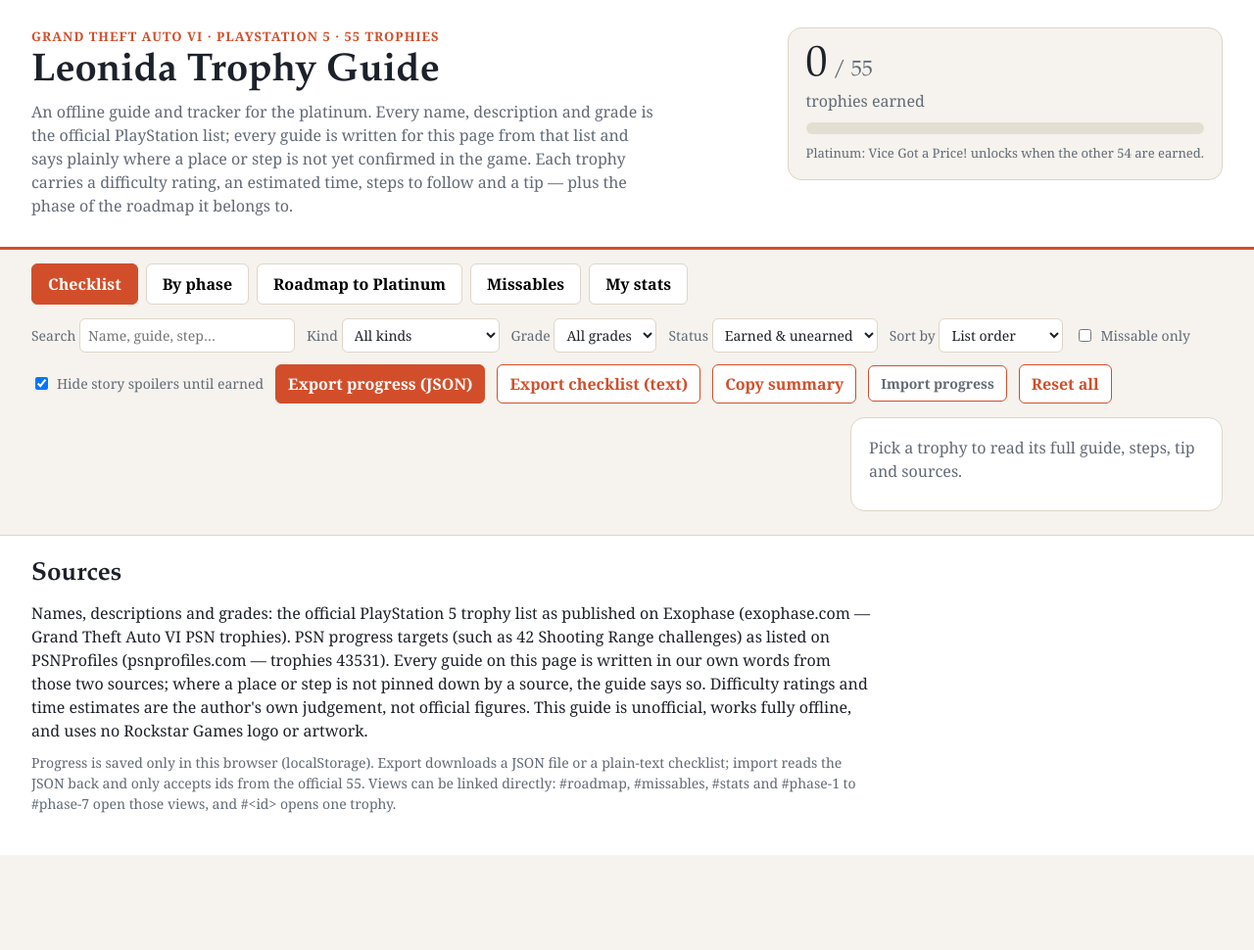
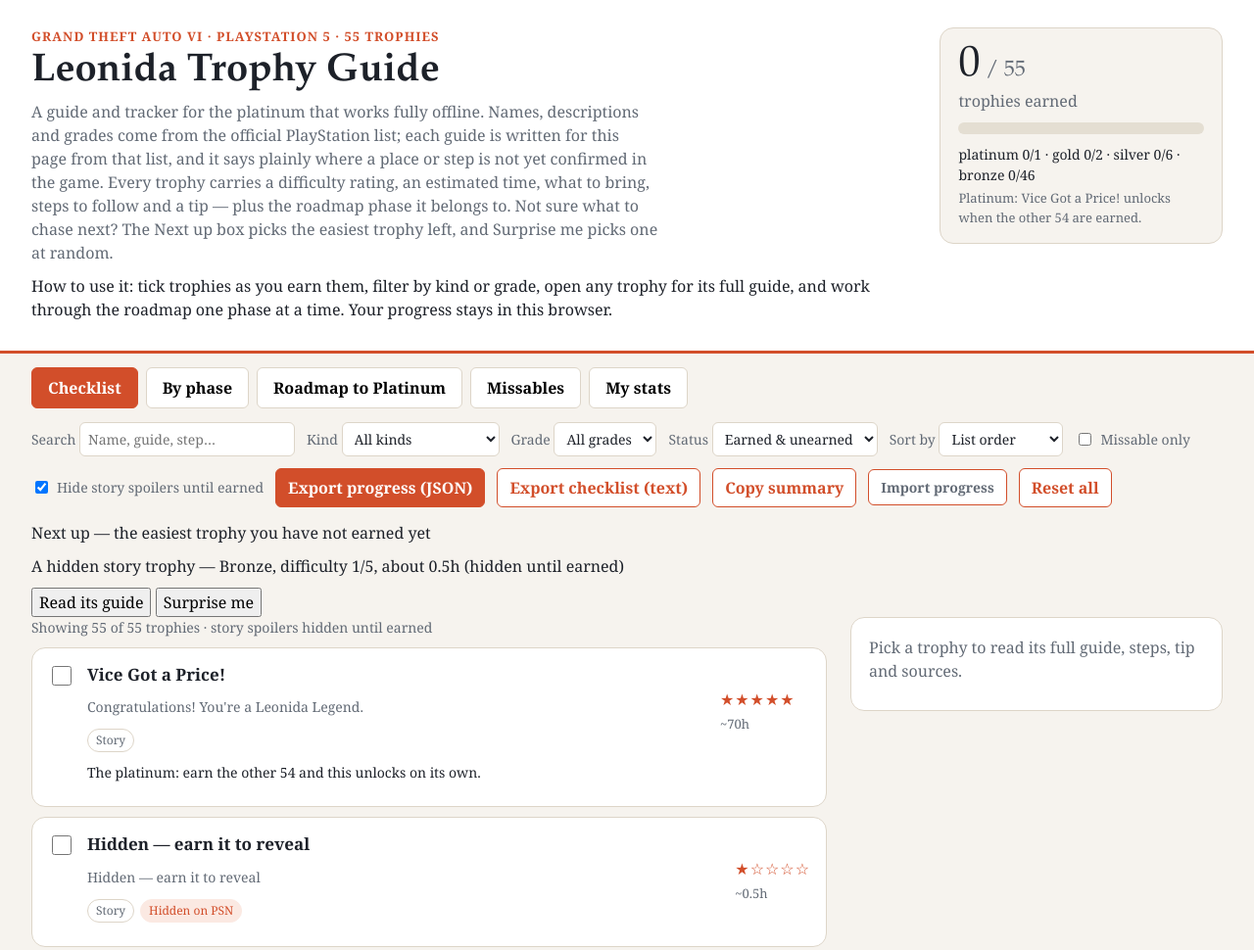
Before and after one commit to labixiaoge/gta6-trophy-guide-01, a website: page app/index.html in a window 1280 px wide. Shown: the top 970 px of the page at 98% size. Before the commit the page ends 873 px from the top, so only its background shows below. Drawn offline with Linux system fonts and the light colour scheme.

Commit message:
Round 5 rebuild: update app/index.html

```diff
--- a/app/index.html
+++ b/app/index.html
@@ -12,7 +12,8 @@
   <div>
     <p class="kicker">Grand Theft Auto VI &middot; PlayStation 5 &middot; 55 trophies</p>
     <h1>Leonida Trophy Guide</h1>
-    <p class="subtitle">An offline guide and tracker for the platinum. Every name, description and grade is the official PlayStation list; every guide is written for this page from that list and says plainly where a place or step is not yet confirmed in the game. Each trophy carries a difficulty rating, an estimated time, steps to follow and a tip — plus the phase of the roadmap it belongs to.</p>
+    <p class="subtitle">A guide and tracker for the platinum that works fully offline. Names, descriptions and grades come from the official PlayStation list; each guide is written for this page from that list, and it says plainly where a place or step is not yet confirmed in the game. Every trophy carries a difficulty rating, an estimated time, what to bring, steps to follow and a tip — plus the roadmap phase it belongs to. Not sure what to chase next? The Next up box picks the easiest trophy left, and Surprise me picks one at random.</p>
+    <p class="howto">How to use it: tick trophies as you earn them, filter by kind or grade, open any trophy for its full guide, and work through the roadmap one phase at a time. Your progress stays in this browser.</p>
   </div>
   <div class="progress-box" id="progressBox" aria-label="Platinum progress">
     <p class="big-count"><span id="earnedCount">0</span><span class="of"> / 55</span></p>
@@ -81,6 +82,12 @@
 
 <main>
   <section id="viewList" class="view">
+    <div class="next-up" id="nextUpBox">
+      <p class="next-up-label">Next up — the easiest trophy you have not earned yet</p>
+      <p class="next-up-name" id="nextUpText"></p>
+      <button id="nextUpOpen" type="button">Read its guide</button>
+      <button id="surpriseBtn" type="button">Surprise me</button>
+    </div>
     <div class="layout">
       <div>
         <p class="list-meta" id="listMeta"></p>
@@ -94,7 +101,7 @@
 
   <section id="viewPhases" class="view" hidden>
     <h2>Trophies by roadmap phase</h2>
-    <p class="view-intro">The same 55 trophies, grouped by the phase of the roadmap they belong to — so the order to earn them in is visible at a glance. Filters above still apply; sort by difficulty or time to pick the next trophy inside a phase.</p>
+    <p class="view-intro">The same 55 trophies, grouped by the phase of the roadmap they belong to, so the order to earn them in is visible at a glance. The filters above still apply; sort by difficulty or time to pick the next trophy inside a phase. Each phase has a button to tick all its trophies at once. Press <kbd>/</kbd> to jump to search, <kbd>n</kbd> to open the next-up guide.</p>
     <div id="phaseGroups"></div>
   </section>
 
@@ -120,7 +127,7 @@
 <footer>
   <h2>Sources</h2>
   <p>Names, descriptions and grades: the official PlayStation 5 trophy list as published on Exophase (exophase.com — Grand Theft Auto VI PSN trophies). PSN progress targets (such as 42 Shooting Range challenges) as listed on PSNProfiles (psnprofiles.com — trophies 43531). Every guide on this page is written in our own words from those two sources; where a place or step is not pinned down by a source, the guide says so. Difficulty ratings and time estimates are the author's own judgement, not official figures. This guide is unofficial, works fully offline, and uses no Rockstar Games logo or artwork.</p>
-  <p class="footer-note">Progress is saved only in this browser (localStorage). Export downloads a JSON file or a plain-text checklist; import reads the JSON back and only accepts ids from the official 55. Views can be linked directly: #roadmap, #missables, #stats and #phase-1 to #phase-7 open those views, and #&lt;id&gt; opens one trophy.</p>
+  <p class="footer-note">Progress is saved only in this browser (localStorage). Export downloads a JSON file or a plain-text checklist; import reads the JSON back and only accepts ids from the official 55. Keyboard: <kbd>/</kbd> focuses search, <kbd>n</kbd> opens the next-up guide. Views can be linked directly: #roadmap, #missables, #stats and #phase-1 to #phase-7 open those views, and #&lt;id&gt; opens one trophy.</p>
 </footer>
 <script type="module" src="app.js"></script>
 </body>
```
